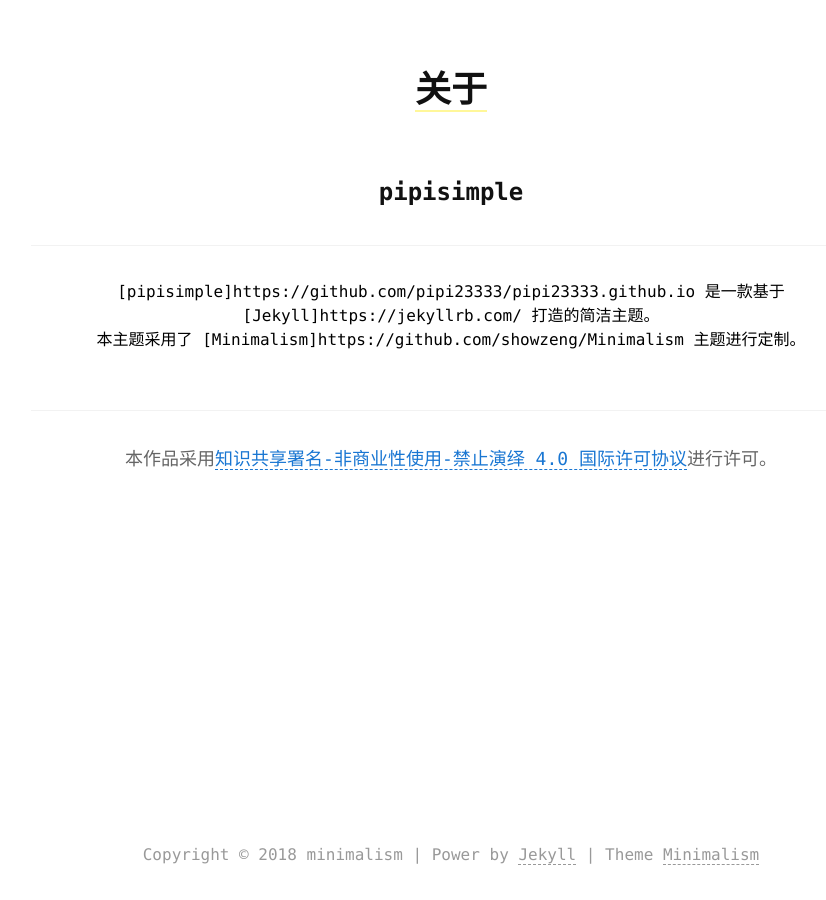
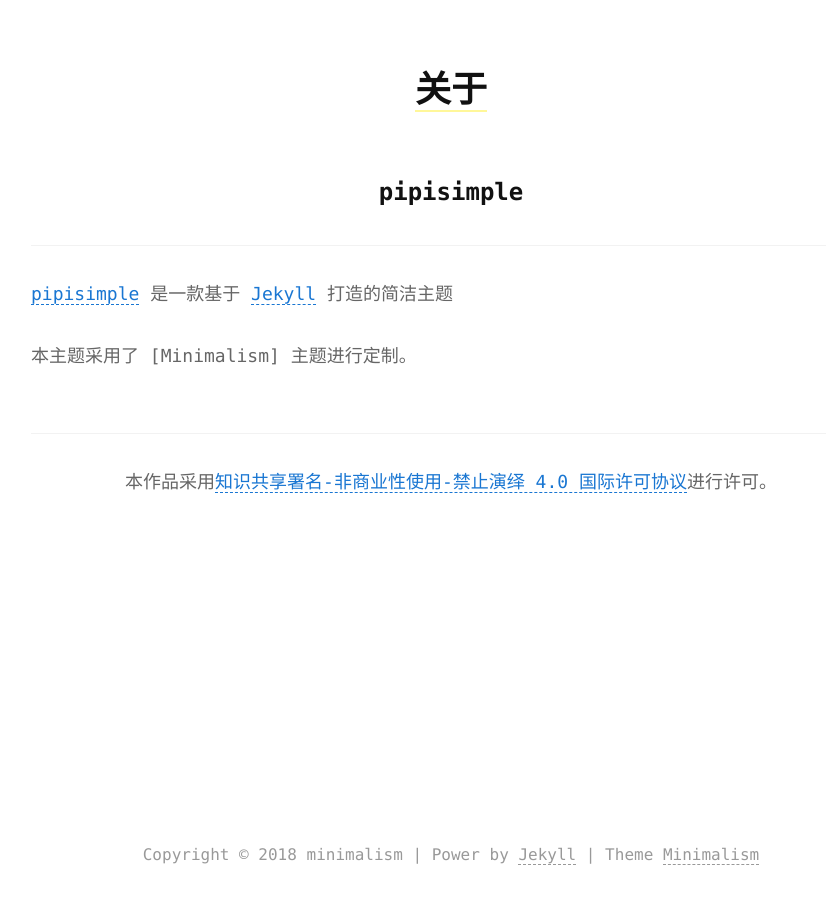
Before and after one commit to pipi23333/pipi23333.github.io, a Jekyll site: the page built from about.md, in a window 1280 px wide. Shown: the whole page, without its empty margins (189-1015 px from the left). Built offline with Jekyll 4.4.1, drawn with Linux system fonts in a browser that asks for light colours; part of the change alters nothing that is shown.

Commit message:
Update about.md

```diff
--- a/about.md
+++ b/about.md
@@ -8,6 +8,10 @@ reward: false
 
 ---
 
-<center> [pipisimple]https://github.com/pipi23333/pipi23333.github.io 是一款基于 [Jekyll]https://jekyllrb.com/ 打造的简洁主题。 </center>
+[pipisimple][1] 是一款基于 [Jekyll][2] 打造的简洁主题
 
-<center> 本主题采用了 [Minimalism]https://github.com/showzeng/Minimalism 主题进行定制。 </center>
+本主题采用了 [Minimalism] 主题进行定制。
+
+[1]:https://github.com/pipi23333/pipi23333.github.io
+[2]:https://jekyllrb.com/
+[3]:https://github.com/showzeng/Minimalism
```
